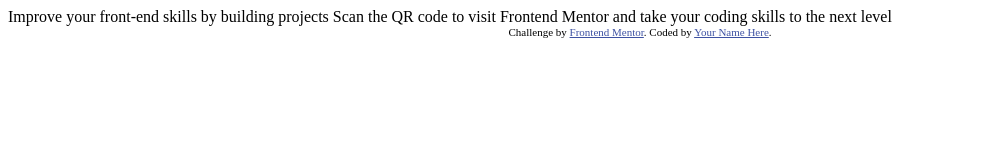
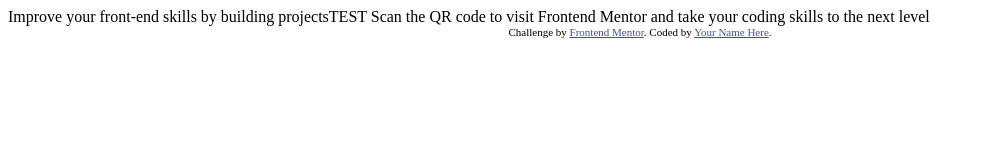
Before and after one commit to Gijs1000/qr-code, a plain HTML site: page index.html in a window 1280 px wide. Shown: the whole page, without its empty margins (0-985 px from the left). Drawn offline with Linux system fonts and the light colour scheme.

Commit message:
add test

```diff
--- a/index.html
+++ b/index.html
@@ -16,7 +16,7 @@
 </head>
 <body>
 
-  Improve your front-end skills by building projects
+  Improve your front-end skills by building projectsTEST
 
   Scan the QR code to visit Frontend Mentor and take your coding skills to the next level
 
```
